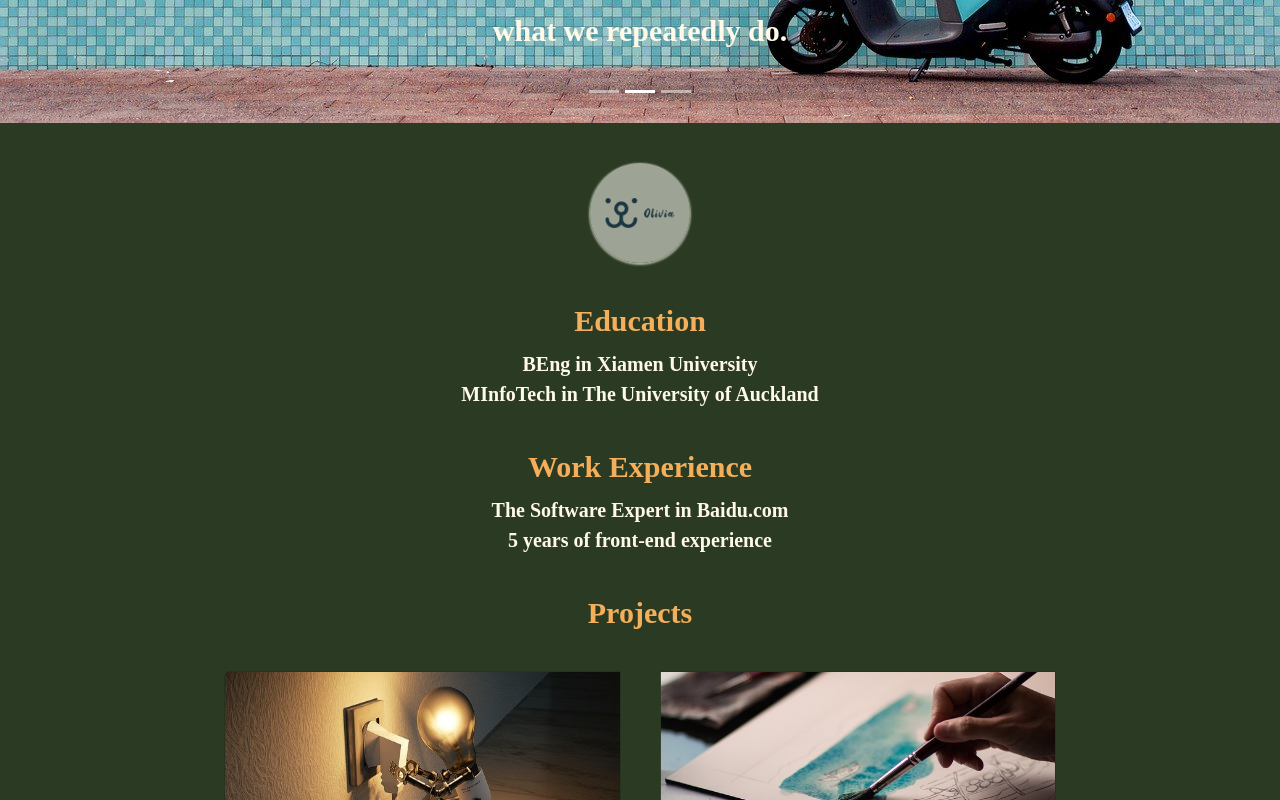
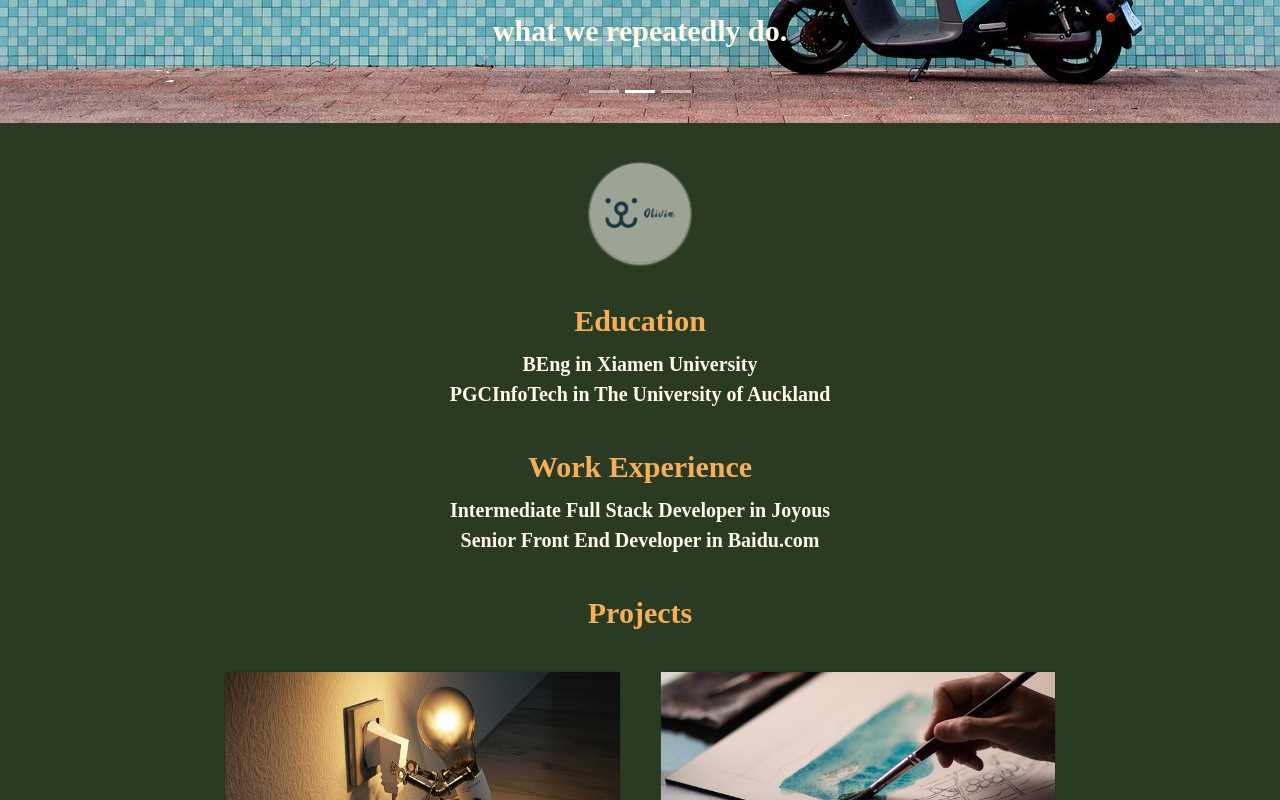
Before and after one commit to wannamakeudance/studio, a React (Create React App) app: page / in a window 1280 px wide. Shown: the part 640-1440 px from the top of the page. Built offline with nearby package versions, Linux system fonts and the light colour scheme; a web font is replaced by a local one.

Commit message:
update cv & cards

```diff
--- a/src/assets/lang/ch.json
+++ b/src/assets/lang/ch.json
@@ -8,10 +8,10 @@
     "Even if you miss, you'll land among the stars": "即使错过了，你也会降落在星星之间",
     "Education": "教育背景",
     "BEng in Xiamen University": "厦门大学工学学士",
-    "MInfoTech in The University of Auckland": "奥克兰大学信息技术硕士",
+    "PGCInfoTech in The University of Auckland": "奥克兰大学信息技术研究生证书",
     "Work Experience": "工作经历",
-    "The Software Expert in Baidu.com": "百度资深研发工程师（T6）",
-    "5 years of front-end experience": "5年前端研发经验",
+    "Intermediate Full Stack Developer in Joyous": "Joyous 中级全栈工程师",
+    "Senior Front End Developer in Baidu.com": "百度资深研发工程师（T6）",
     "Projects": "项目经验",
     "Open Source Library": "开源库项目",
     "As an owner, design and develop the UI components library. Up to today, the number of downloads is 3.14w": "作为总负责人，设计并实现了开源组件库；目前为止，下载使用量为3.14w",
--- a/src/components/Presentation/Presentation.js
+++ b/src/components/Presentation/Presentation.js
@@ -54,11 +54,17 @@ import i18next from 'i18next';
                 <div className='step' data-x='-500' data-y='-1000' data-z='-1000' data-rotate='70' data-scale='3'>
                 Vue.js
                 </div>
-                <div className='step' data-x='0' data-y='1000' data-scale='8'>
+                <div className='step' data-x='-3000' data-y='200' data-z='1200' data-rotate='-20' data-scale='8'>
                 React
                 </div>
-                <div className='step' data-x='-200' data-y='2000' data-rotate='30' data-scale='6'>
-                Next.js
+                <div className='step' data-x='-1200' data-y='800' data-z='-900' data-rotate='30' data-scale='10'>
+                AWS
+                </div>
+                <div className='step' data-x='-4000' data-y='2000' data-z='300' data-rotate='120' data-scale='7'>
+                MongoDB
+                </div>
+                <div className='step' data-x='1000' data-y='-3000'  data-z='-200'data-rotate='30' data-scale='6'>
+                GraghQL
                 </div>
                 <div className='step' data-x='-4000' data-y='2000' data-rotate='90' data-scale='6'>
                 Node.js
@@ -66,10 +72,16 @@ import i18next from 'i18next';
                 <div className='step' data-x='3500' data-y='2100' data-rotate='180' data-scale='6'>
                 Less,Sass
                 </div>
+                <div className='step' data-x='200' data-y='300' data-z='-2000' data-rotate-x='-40' data-rotate-y='100' data-scale='6'>
+                Cypress
+                </div>
+                <div className='step' data-x='6200' data-y='500' data-z='-800' data-rotate-x='-100' data-rotate-y='100' data-scale='6'>
+                Jest Unit Test
+                </div>
                 <div className='step' data-x='-8825' data-y='2325' data-z='-3000' data-rotate='300' data-scale='6'>
                 Mini Program
                 </div>
-                <div className='step' data-x='6200' data-y='1200' data-z='-4000' data-rotate-x='-40' data-rotate-y='100' data-scale='6'>
+                <div className='step' data-x='6200' data-y='1200' data-z='-4000' data-rotate-x='60' data-rotate-y='100' data-scale='6'>
                 Webpack
                 </div>
             </div>
--- a/src/components/Resume/Resume.js
+++ b/src/components/Resume/Resume.js
@@ -19,13 +19,13 @@ class _Resume extends React.Component {
             <p className='animate__animated'>
                 {i18next.t('BEng in Xiamen University')}
                 <br/>
-                {i18next.t('MInfoTech in The University of Auckland')}
+                {i18next.t('PGCInfoTech in The University of Auckland')}
             </p>
             <h4 className='animate__animated m-t-2 f-w-b c-yellow'>
                 {i18next.t('Work Experience')}
             </h4>
-            {i18next.t('The Software Expert in Baidu.com')}<br/>
-            {i18next.t('5 years of front-end experience')}<br/>
+            {i18next.t('Intermediate Full Stack Developer in Joyous')}<br/>
+            {i18next.t('Senior Front End Developer in Baidu.com')}<br/>
             <h4 className='animate__animated m-t-2 f-w-b c-yellow'>
                 {i18next.t('Projects')}
             </h4>
--- a/src/utils/config.js
+++ b/src/utils/config.js
@@ -5,9 +5,9 @@ import card4 from '../assets/card4.jpg';
 
 export const CARDS_DATA = [{
     img: card1,
-    url: 'https://www.npmjs.com/package/@smt-ui/component',
+    url: 'https://www.npmjs.com/package/@smt-ui/component?activeTab=readme',
     title: 'Open Source Library',
-    desc: 'As an owner, design and develop the UI components library. Up to today, the number of downloads is 3.14w',
+    desc: 'As an owner, design and develop the UI components library. Up to today, the number of downloads is 3.84w',
     skill: 'Software Architecture'
  }, {
   img: card2,
@@ -23,8 +23,8 @@ export const CARDS_DATA = [{
   skill: 'Realize Creativity'
 }, {
     img: card4,
-    // url: 'http://124.222.103.127:3000/',
-    url: 'http://54.252.220.126:3000/', // transfer to aws
+    // url: 'http://124.222.103.127:3000/',// transfer to aws
+    url: 'https://github.com/wannamakeudance/cms-full-stack',
     title: 'Blogging Management System',
     desc: 'Complete all of the product design / front-end / back-end/ DAO parts',
     skill: 'Full Stack'
```
